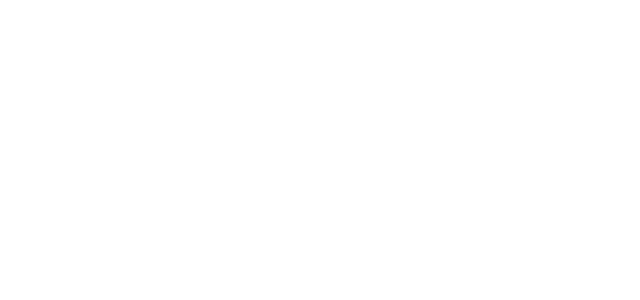
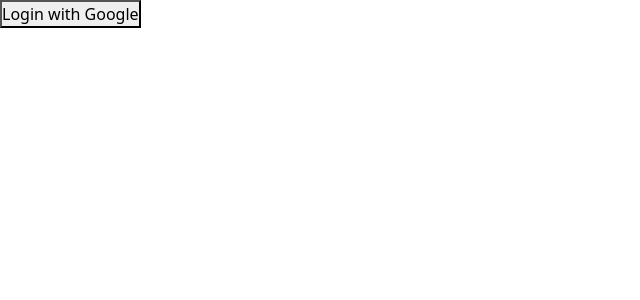
Before and after one commit to jenny3417/toturlink-vue, a Vue app: page /logingoogle in a window 1280 px wide. Before the commit this address had no page. Shown: the top 300 px of the page, without its empty margins (0-640 px from the left). Built offline with nearby package versions, Linux system fonts and the light colour scheme; what @ckeditor/ckeditor5-vue, wow.js would draw is missing.

Commit message:
update google login

```diff
--- a/package.json
+++ b/package.json
@@ -18,8 +18,10 @@
     "videojs-contrib-hls": "^5.15.0",
     "vue": "^3.3.4",
     "vue-cal": "^4.8.1",
+    "vue-google-oauth2": "^1.5.10",
     "vue-router": "^4.2.4",
     "vue3-carousel": "^0.3.1",
+    "vue3-google-signin": "^1.3.1",
     "wow.js": "^1.2.2"
   },
   "devDependencies": {
--- /dev/null
+++ b/src/components/login/test.vue
@@ -0,0 +1,18 @@
+<template>
+    <button @click="loginWithGoogle">Login with Google</button>
+</template>
+
+<script>
+export default {
+    methods: {
+        async loginWithGoogle() {
+            try {
+                await this.$gAuth.signIn();
+                // 登录成功后的逻辑
+            } catch (error) {
+                console.error('Google login error:', error);
+            }
+        }
+    }
+};
+</script>
--- a/src/router/index.js
+++ b/src/router/index.js
@@ -109,6 +109,10 @@ const router = createRouter({
       ],
     },
     {
+      path: '/logingoogle',
+      component: () => import("../components/login/test.vue"),
+    },
+    {
       path: "/lesson/insertLesson",
       name: "insertLesson",
       component: () => import("../views/insertLessonPage.vue"),
```
Also changed, not shown: src/components/login/google-auth.js (added, +10 -0 lines), src/main.js (+14 -1 lines), 1 other file (tests, documents, lock files or other folders).
